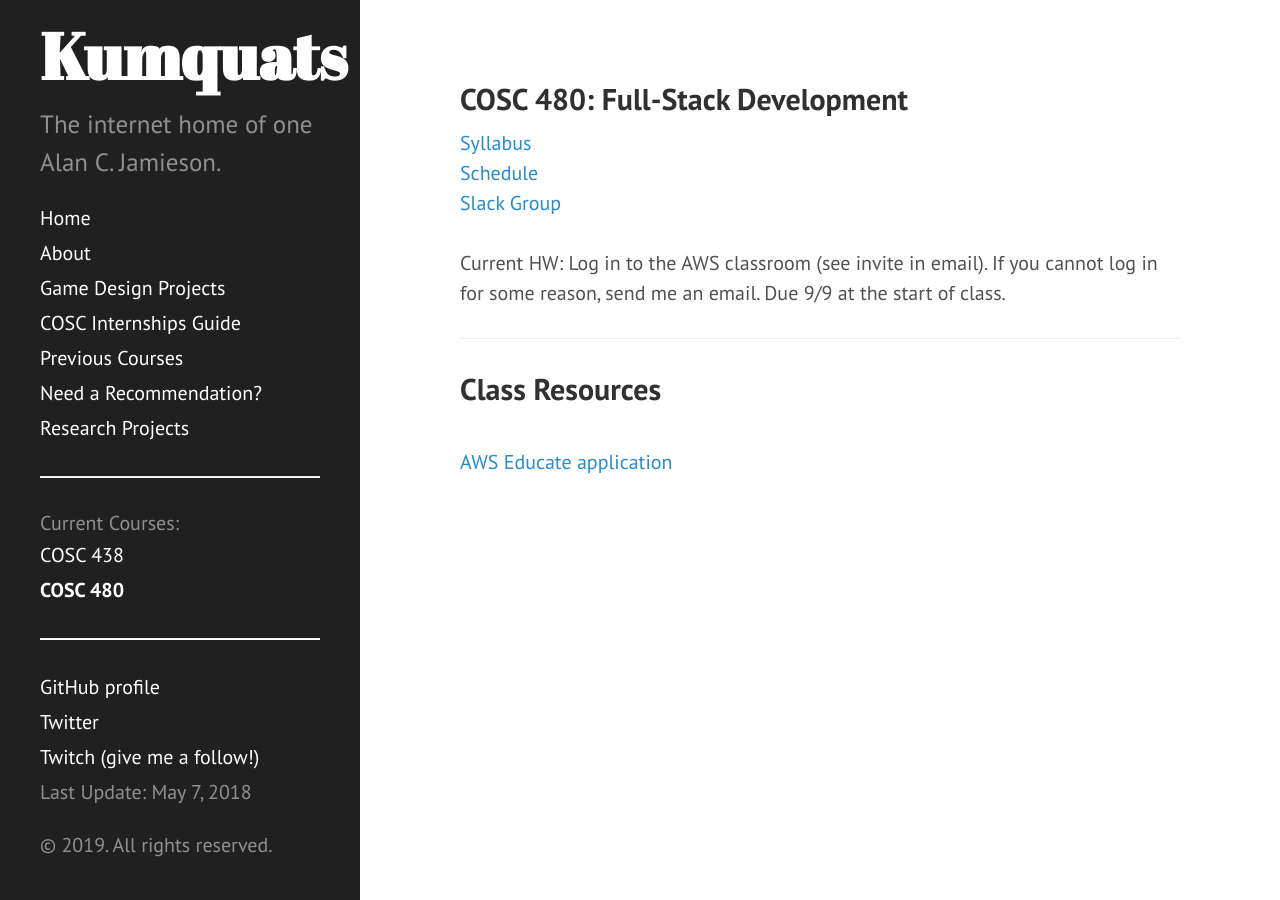
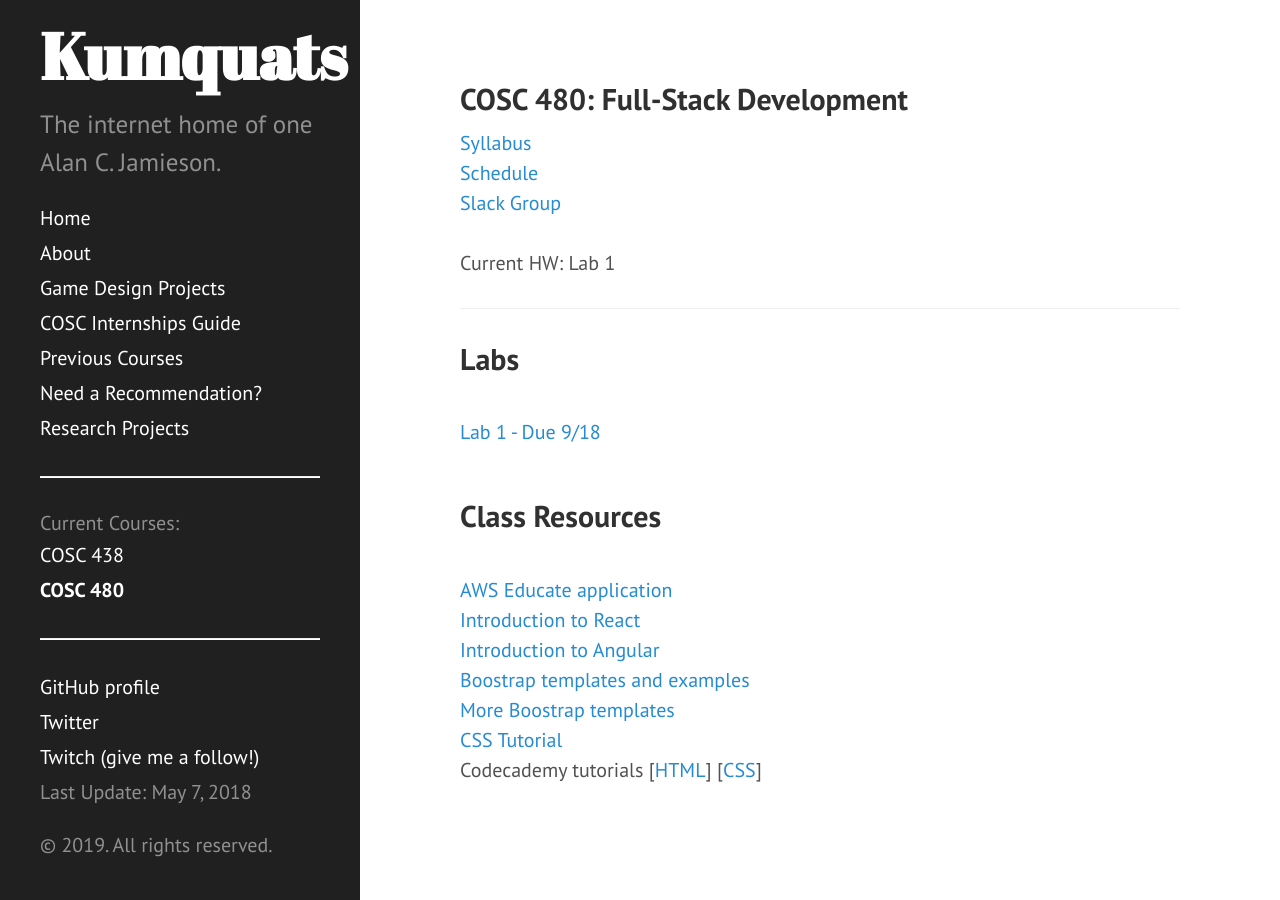
Before and after one commit to ripark/ripark.github.io, a Jekyll site: the page built from f19/cosc480.html, in a window 1280 px wide. Built offline with Jekyll 4.4.1, drawn with Linux system fonts in a browser that asks for light colours; Markdown is read by kramdown in place of the engine named in the settings.

Commit message:
480 lab upload

```diff
--- a/f19/cosc480.html
+++ b/f19/cosc480.html
@@ -11,9 +11,26 @@ title: "COSC 480: Full-Stack Development"
 <a href="https://smcmcs.slack.com/messages/cosc480/">Slack Group</a>
 <br>
 <br>
-Current HW: Log in to the AWS classroom (see invite in email). If you cannot log in for some reason, send me an email. Due 9/9 at the start of class.
+Current HW: Lab 1
 <br>
 <hr>
+<h2>Labs</h2>
+<br>
+<a href="http://ripark.github.io/f19/COSC480Lab1.pdf">Lab 1 - Due 9/18</a>
+<br>
+<br>
 <h2>Class Resources</h2>
 <br>
 <a href="https://aws.amazon.com/education/awseducate/apply/">AWS Educate application</a>
+<br>
+<a href="https://reactjs.org/tutorial/tutorial.html">Introduction to React</a>
+<br>
+<a href="https://angular.io/start">Introduction to Angular</a>
+<br>
+<a href="https://getbootstrap.com/docs/4.3/examples/">Boostrap templates and examples</a>
+<br>
+<a href="https://startbootstrap.com/themes/">More Boostrap templates</a>
+<br>
+<a href="https://www.w3schools.com/css/">CSS Tutorial</a>
+<br>
+Codecademy tutorials [<a href="https://www.codecademy.com/learn/learn-html">HTML</a>] [<a href="https://www.codecademy.com/learn/learn-css">CSS</a>]
```
Also changed, not shown: 1 other file.
